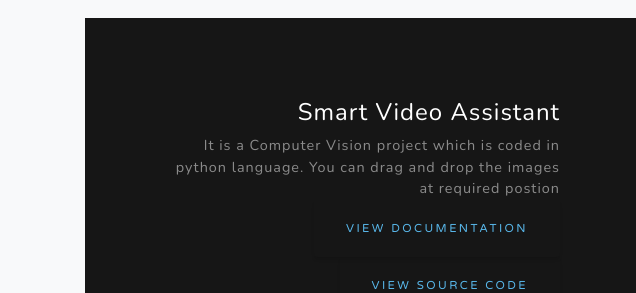
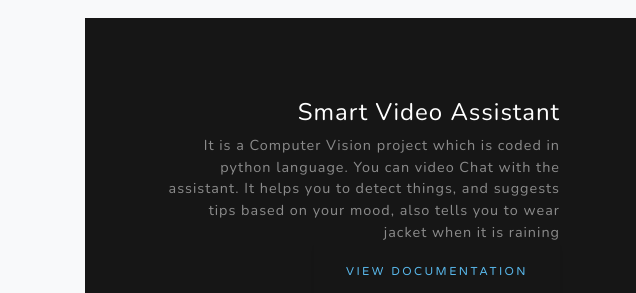
Before and after one commit to Chandpashashaik115/chandpashashaik115.github.io, a plain HTML site: page index.html in a window 1280 px wide. Shown: the part 2860-3153 px from the top of the page, 0-636 px from the left. Drawn offline with nearby package versions, Linux system fonts and the light colour scheme.

Commit message:
Update index.html
Signed-off-by: Chandpasha <160645454+Chandpashashaik115@users.noreply.github.com>

```diff
--- a/index.html
+++ b/index.html
@@ -240,7 +240,7 @@
                     <div class="d-flex h-100">
                       <div class="project-text w-100 my-auto text-center text-lg-right">
                         <h4 class="text-white">Smart Video Assistant</h4>
-                        <p class="mb-0 text-white-50">It is a Computer Vision project which is coded in python language. You can drag and drop the images at required postion</p>
+                        <p class="mb-0 text-white-50">It is a Computer Vision project which is coded in python language. You can video Chat with the assistant. It helps you to detect things, and suggests tips based on your mood, also tells you to wear jacket when it is raining</p>
 
                         <div></div>
                         <a href="smart_vid_documentation.pdf" class="btn" target="_blank">View Documentation</a>
```
